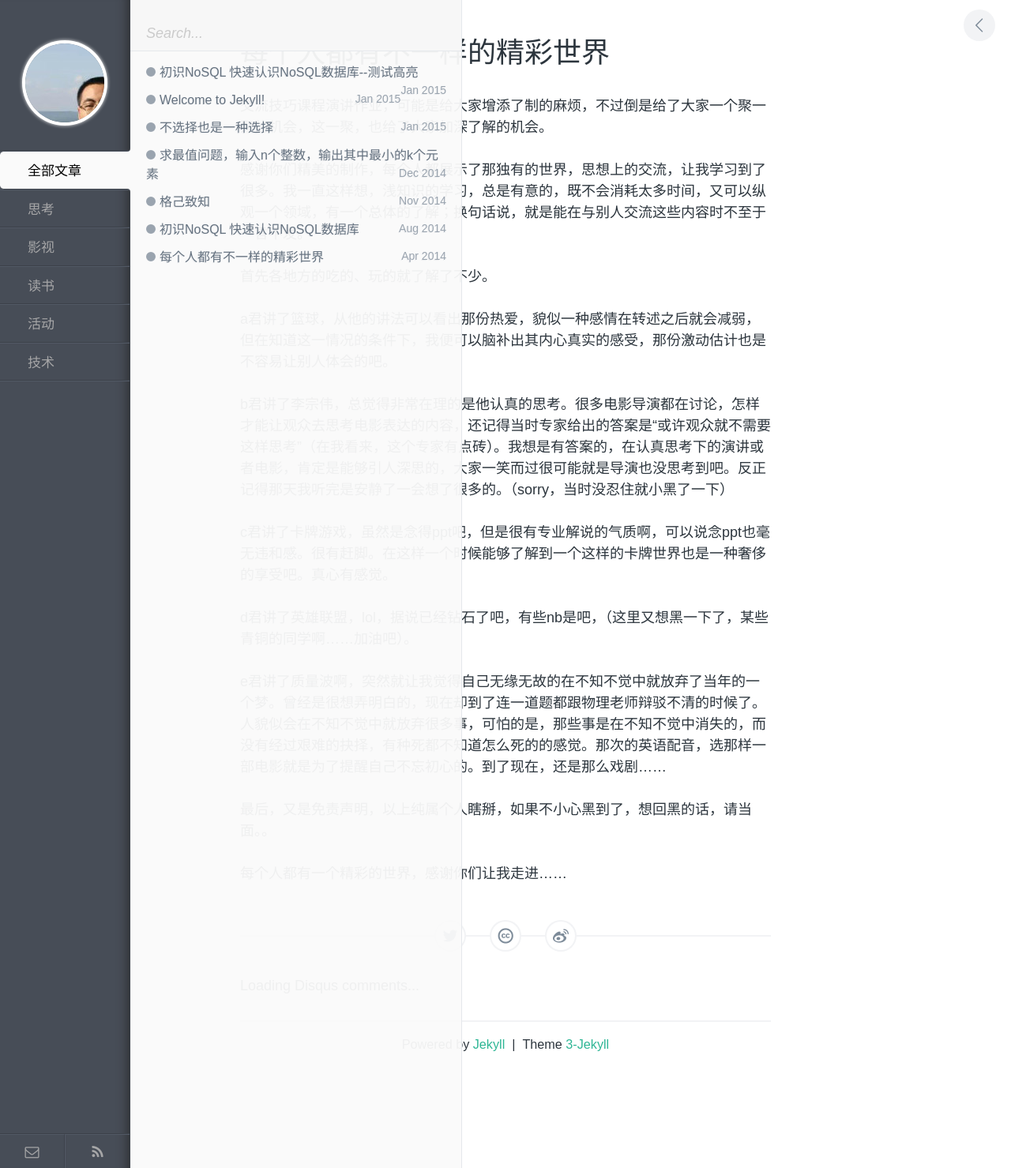
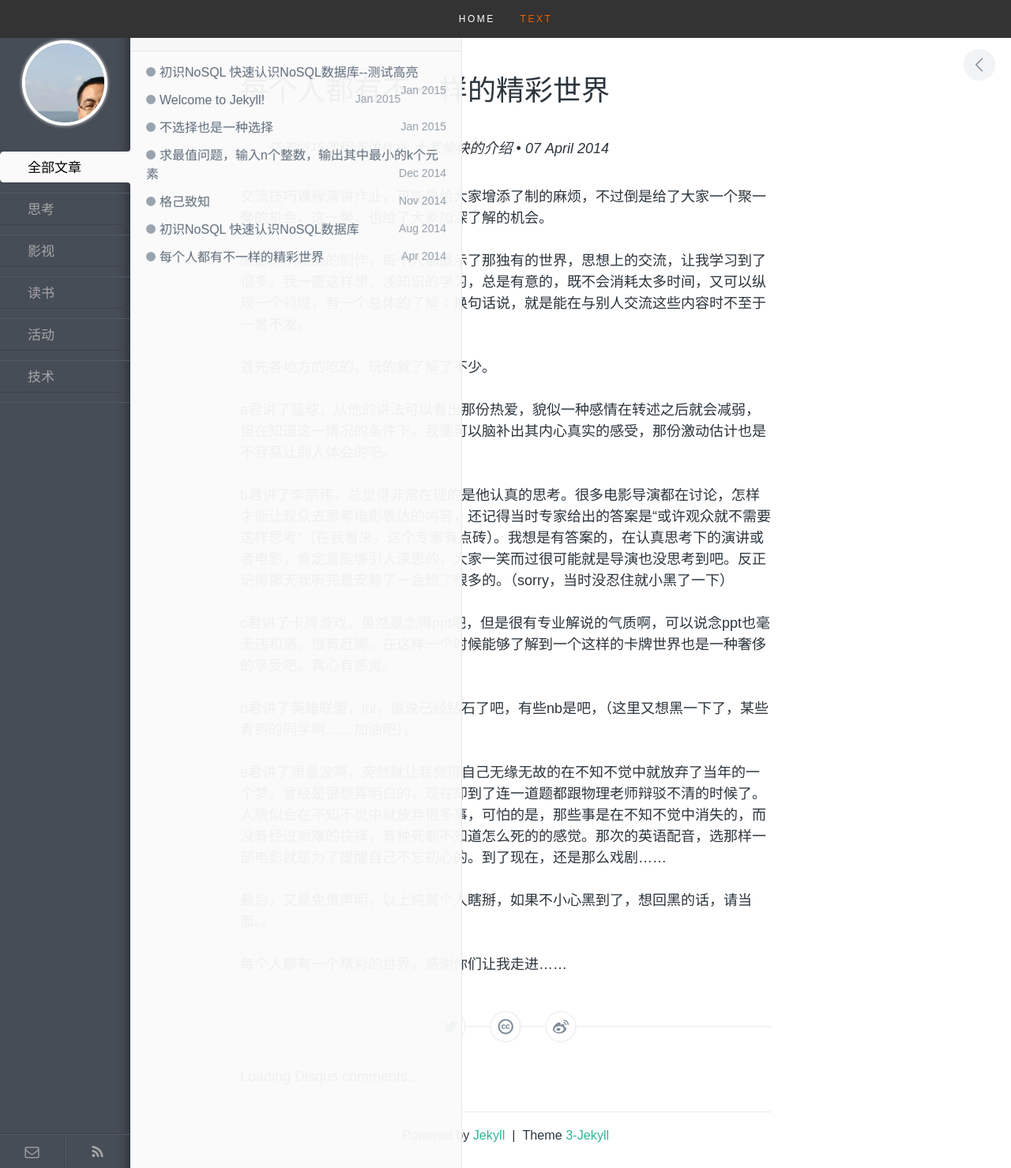
Before and after one commit to liu946/liu946.github.io, a Jekyll site: the page built from _posts/2014-04-07-everybody-has-a-colorful-life.html, in a window 1280 px wide. Shown: the whole page at 79% size. Built offline with Jekyll 4.4.1, drawn with Linux system fonts in a browser that asks for light colours; comment, search, counter and statistics services are not loaded.

Commit message:
jquery animate

```diff
--- /dev/null
+++ b/_layouts/plain2.html
@@ -0,0 +1,135 @@
+---
+layout: index
+---
+<style type="text/css">
+  header{
+    min-height: 48px;
+    height: 48px;
+
+    position: relative;
+    width: 100%;
+    background: #161415 url(../images/header-background.jpg) no-repeat top center;
+    background-size: cover !important;
+    -webkit-background-size: cover !important;
+    text-align: center;
+    overflow: hidden;
+    display: block;
+    margin: 0;
+    padding: 0;
+    border: 0;
+    outline: 0;
+    font-size: 100%;
+    vertical-align: baseline;
+    box-sizing: border-box;
+    content: '';
+    display: inline-block;
+    vertical-align: middle;
+    height: 100%;
+  }
+  #nav-wrap {
+    font: 12px 'opensans-bold', sans-serif;
+    width: 100%;
+    text-transform: uppercase;
+    letter-spacing: 2.5px;
+    margin: 0 auto;
+    z-index: 100;
+    position: fixed;
+    left: 0;
+    top: 0;
+  }
+  nav#nav-wrap {
+    font: 12px 'opensans-bold', sans-serif;
+    width: 100%;
+    text-transform: uppercase;
+    letter-spacing: 2.5px;
+    margin: 0 auto;
+    z-index: 100;
+    position: fixed;
+    left: 0;
+    top: 0;
+  }
+  .opaque {
+    background-color: #333;
+  }
+  ul#nav li a{
+    display: inline-block;
+    padding: 8px 13px;
+    line-height: 32px;
+    text-decoration: none;
+    text-align: left;
+    color: #fff;
+    -webkit-transition: color .2s ease-in-out;
+    -moz-transition: color .2s ease-in-out;
+    -o-transition: color .2s ease-in-out;
+    -ms-transition: color .2s ease-in-out;
+    transition: color .2s ease-in-out;
+  }
+  ul#nav li.current a {
+    color: #F06000;
+  }
+
+  button#js-fullscreen{
+    margin-top: 50px;
+  }
+  ul, menu, dir {
+    display: block;
+    list-style-type: disc;
+    -webkit-margin-before: 1em;
+    -webkit-margin-after: 1em;
+    -webkit-margin-start: 0px;
+    -webkit-margin-end: 0px;
+    -webkit-padding-start: 40px;
+  }
+  ul#nav li {
+    position: relative;
+    list-style: none;
+    height: 48px;
+    display: inline-block;
+  }
+  #nav-wrap ul, #nav-wrap li, #nav-wrap a {
+    margin: 0;
+     padding: 0;
+     border: none;
+     outline: none;
+  }
+  li {
+    line-height: 18px;
+    margin-bottom: 12px;
+  }
+</style>
+<div  class='plain'>
+    <header class='plain' id="plain" style="min-height: 48px;height:48px">
+
+      <nav id="nav-wrap" class="opaque">
+<!--
+         <a class="mobile-btn" href="#nav-wrap" title="Show navigation">Show navigation</a>
+        <a class="mobile-btn" href="#" title="Hide navigation">Hide navigation</a> -->
+
+         <ul id="nav" class="nav">
+            <li class=""><a class="smoothscroll" onclick="window.location.href='/'" href="/">Home</a></li>
+           <li class="current"><a class="smoothscroll" href="#styles">TEXT</a></li>
+         </ul> <!-- end #nav -->
+
+      </nav> <!-- end #nav-wrap -->
+
+   </header>
+</div>
+<article id="post__content" style='font-size: 100%;'>
+  <h1 id="post__title" data-identifier="{{ page.date | date: "%Y%m%d" }}">{{ page.title }}</h1>
+  <div><p class="info" id='nochange' style='margin: 5%;'><i>{{ page.dec }}</i> <span>&bull;</span> <em class="date">{{ page.date | date_to_long_string }}</em></p></div>
+
+  {{ content }}
+</article> <!-- end #post__content -->
+
+<div id="post__share">
+  <a id="icon-twitter" class="fontello" href="https://twitter.com/intent/tweet?url=place_your_url_here{{ page.url }}&text={{ page.title }}" target="_blank"></a>
+  <a id="icon-cc" class="fontello" href="http://creativecommons.org/licenses/by-nc-sa/3.0" target="_blank"></a>
+  <a id="icon-weibo" class="fontello" href="http://v.t.sina.com.cn/share/share.php?url=place_your_url_here{{ page.url }}&title={{ page.title }}" target="_blank"></a>
+</div> <!-- end #post__share -->
+
+<div id="disqus_thread">
+  <noscript>Please enable JavaScript to view the <a href="http://disqus.com/?ref_noscript">comments powered by Disqus.</a></noscript>
+  <a href="http://disqus.com" class="dsq-brlink" target="_blank">Loading Disqus comments...</a>
+</div> <!-- end #disqus_thread -->
+
+<p id="copyright">Powered by <a href="http://jekyllrb.com" target="_blank">Jekyll</a>&nbsp;&nbsp;|&nbsp;&nbsp;Theme <a href="https://github.com/P233/3-Jekyll" target="_blank">3-Jekyll</a></p>
--- a/_layouts/post.html
+++ b/_layouts/post.html
@@ -1,9 +1,13 @@
 ---
 layout: index
 ---
+<div style='display: none;' id='plain'>
 
+</div>
 <article id="post__content">
   <h1 id="post__title" data-identifier="{{ page.date | date: "%Y%m%d" }}">{{ page.title }}</h1>
+  <div><p class="info" id='nochange' style='margin: 5%;'><i>{{ page.dec }}</i> <span>&bull;</span> <em class="date">{{ page.date | date_to_long_string }}</em></p></div>
+
   {{ content }}
 </article> <!-- end #post__content -->
 
--- a/_posts/2014-04-07-everybody-has-a-colorful-life.html
+++ b/_posts/2014-04-07-everybody-has-a-colorful-life.html
@@ -1,5 +1,5 @@
 ---
-layout: post
+layout: plain2
 title: 每个人都有不一样的精彩世界
 img: 140625ehaw.jpg
 dec: 交流技巧课程演讲作业 大家愉快的介绍
--- a/_posts/2015-01-28-welcome-to-jekyll.markdown
+++ b/_posts/2015-01-28-welcome-to-jekyll.markdown
@@ -1,5 +1,5 @@
 ---
-layout: post
+layout: plain
 title:  "Welcome to Jekyll!"
 date:   2015-01-28 21:01:10
 categories: jekyll update
--- a/assets/css/style.css
+++ b/assets/css/style.css
@@ -617,7 +617,7 @@
     transform: translateX(-585px); } }
 
 #pjax.fullscreen {
-  max-width: 800px;
+  max-width: 80%;
   margin: 0 auto; }
 
 #js-fullscreen, #nprogress .spinner-icon {
--- a/assets/js/script.js
+++ b/assets/js/script.js
@@ -41,21 +41,48 @@
     $('#sidebar, #pjax, #icon-arrow').addClass('fullscreen');
   }
 });
+function isChrome(){
+    return navigator.userAgent.indexOf('Chrome') > -1;
+}
 
 // Enable fullscreen.
 $('#js-fullscreen').on('click', function() {
   if (button.hasClass('fullscreen')) {
-    sidebar.removeClass('fullscreen');
-    button.removeClass('fullscreen');
-    content.delay(300).queue(function(){
-      $(this).removeClass('fullscreen').dequeue();
-    });
+      //add
+      if (! isChrome()) {
+        $('article').stop().animate({fontSize:'100%'});
+      };
+      $('.plain').hide('slow').queue(function(){
+        sidebar.removeClass('fullscreen');
+        button.removeClass('fullscreen');
+
+        content.delay(300).queue(function(){
+          $(this).removeClass('fullscreen').dequeue();
+        });
+        $(this).dequeue();
+      });
+      //
   } else {
     sidebar.addClass('fullscreen');
     button.addClass('fullscreen');
     content.delay(200).queue(function(){
-      $(this).addClass('fullscreen').dequeue();
+      if (! isChrome()) {
+        $('article').stop().animate({fontSize:'120%'});
+      };
+      $(this).addClass('fullscreen').dequeue().delay(200).queue(function(){
+        p=$('.plain');
+        height=p.css('height');
+        p.css('height','0px');
+        p.show();
+        p.animate({'height':height});
+        $(this).dequeue();
+      });
+
     });
+
+      //add
+
+      //
   }
 });
 
```
Also changed, not shown: _posts/2014-12-9-sort.md (+4 -4 lines).
